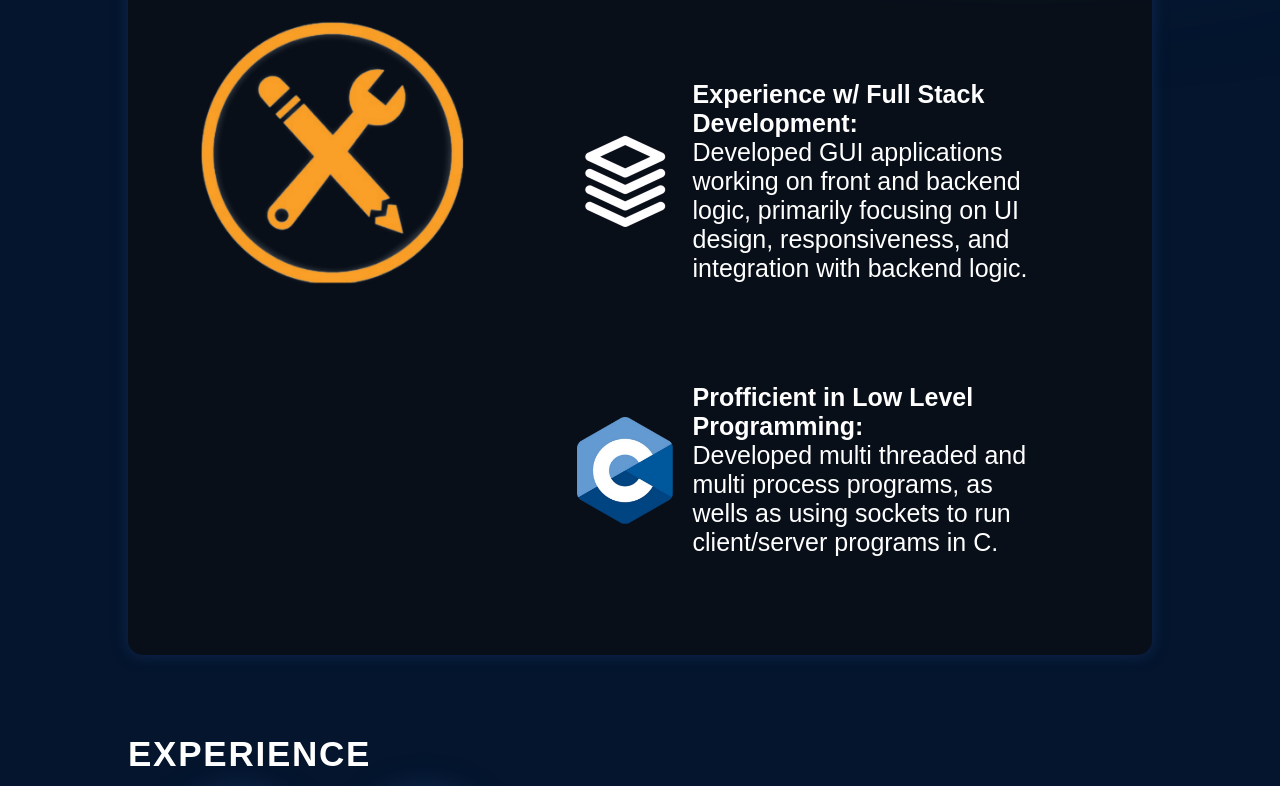
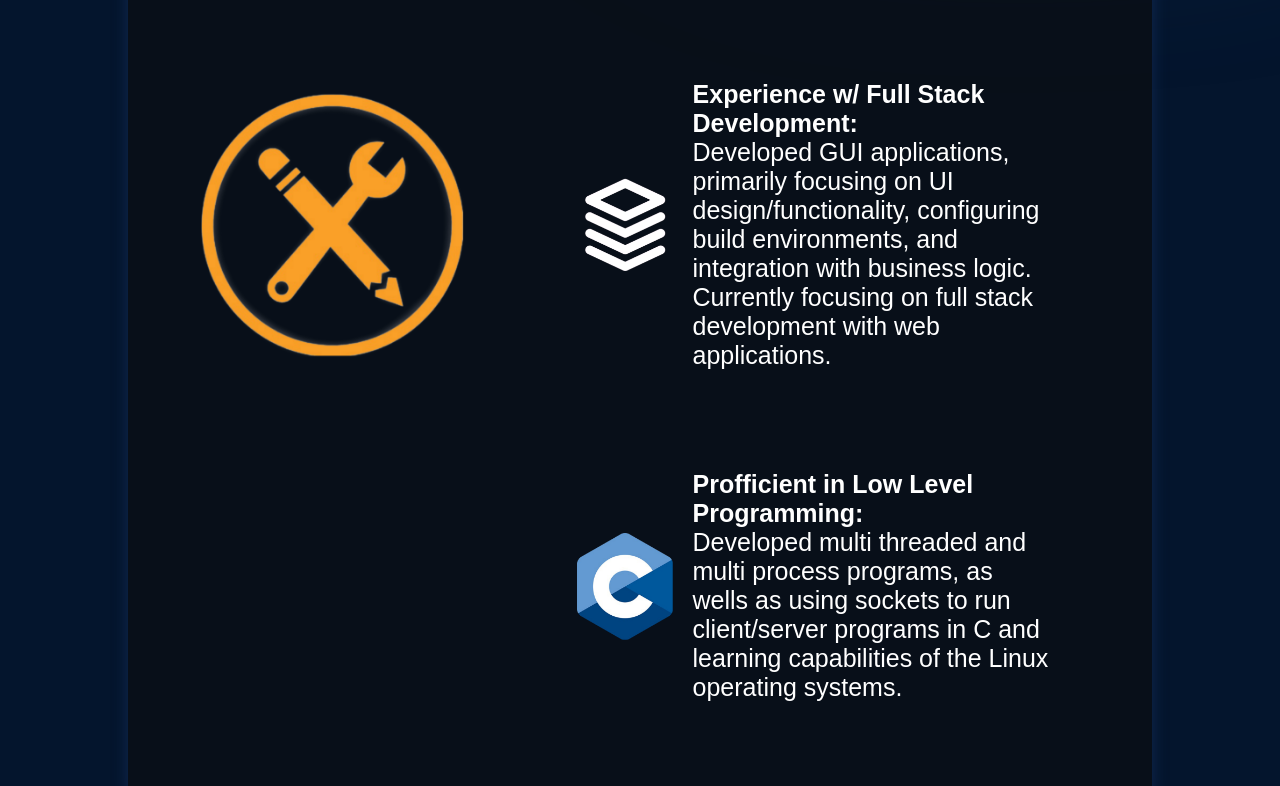
Before and after one commit to IvanW5X/personal_portfolio, a React (Vite) app: page / in a window 1280 px wide. Shown: the part 1180-1966 px from the top of the page. Built offline with nearby package versions, Linux system fonts and the light colour scheme.

Commit message:
Updated information

```diff
--- a/src/components/about/about.jsx
+++ b/src/components/about/about.jsx
@@ -9,11 +9,9 @@
  * Author(s): Ivan Wong
  ********************************************************/
 
-
 import React from "react";
-import styles from "./about.module.css"
+import styles from "./about.module.css";
 import { get_image_url } from "../../utilities";
-
 
 export const About = () => {
   return (
@@ -34,9 +32,11 @@ export const About = () => {
             />
             <div className={styles.about_item_text}>
               <h3>Focus on Computer Systems:</h3>
-                        <p>Studying and exploring how hardware and software interact with each other
-                           using C programming, design software, and hardware devices such as integrated
-                           circuits and microcontrollers.</p>
+              <p>
+                Studying and exploring how hardware and software interact with
+                each other using C programming, design software, and hardware
+                devices such as integrated circuits and microcontrollers.
+              </p>
             </div>
           </li>
           <li className={styles.about_item}>
@@ -47,8 +47,12 @@ export const About = () => {
             />
             <div className={styles.about_item_text}>
               <h3>Experience w/ Full Stack Development:</h3>
-                        <p>Developed GUI applications working on front and backend logic, primarily
-                           focusing on UI design, responsiveness, and integration with backend logic.</p>
+              <p>
+                Developed GUI applications, primarily focusing on UI
+                design/functionality, configuring build environments, and
+                integration with business logic. Currently focusing on full
+                stack development with web applications.
+              </p>
             </div>
           </li>
           <li className={styles.about_item}>
@@ -59,8 +63,11 @@ export const About = () => {
             />
             <div className={styles.about_item_text}>
               <h3>Profficient in Low Level Programming:</h3>
-                        <p>Developed multi threaded and multi process programs, as wells as using sockets
-                           to run client/server programs in C.</p>
+              <p>
+                Developed multi threaded and multi process programs, as wells as
+                using sockets to run client/server programs in C and learning
+                capabilities of the Linux operating systems.
+              </p>
             </div>
           </li>
         </ul>
--- a/src/data/projects.json
+++ b/src/data/projects.json
@@ -17,7 +17,7 @@
         "title": "VGA Driver",
         "image_src": "vga_ex.png",
         "description": "Created a VGA driver from scratch on an Intel FPGA using Quartus Prime and ModelSim for debugging. Built main VGA driver component using custom modules, such as a clock div, counter, and more!",
-        "skills": ["System Verilog", "Quartus", "ModelSim", "Integrated Circuit"],
+        "skills": ["SystemVerilog", "Quartus", "ModelSim", "Integrated Circuit"],
         "source": "https://github.com/IvanW5X/vga-driver"
     },
     {
@@ -40,5 +40,12 @@
         "description": "Server-Client program created to encrypt and decrypt text using a random key generator in C.",
         "skills": ["C", "Socket Programming", "File I/O", "Process Managment"],
         "source": "https://github.com/IvanW5X/C-Projects"
+    },
+    {
+        "title": "Alarm Clock",
+        "image_src": "alarm_clock_schematic.png",
+        "description": "Functional alarm clock created using Quartus Prime, SystemVerilog, and circuit schematics; tested via ModelSim.",
+        "skills": ["Quartus", "SystemVerilog", "ModelSim"],
+        "source": "https://github.com/IvanW5X/Alarm-Clock"
     }
 ]
```
Also changed, not shown: assets/alarm_clock_schematic.png (added). Lines whose indentation alone changed are shown as unchanged.
